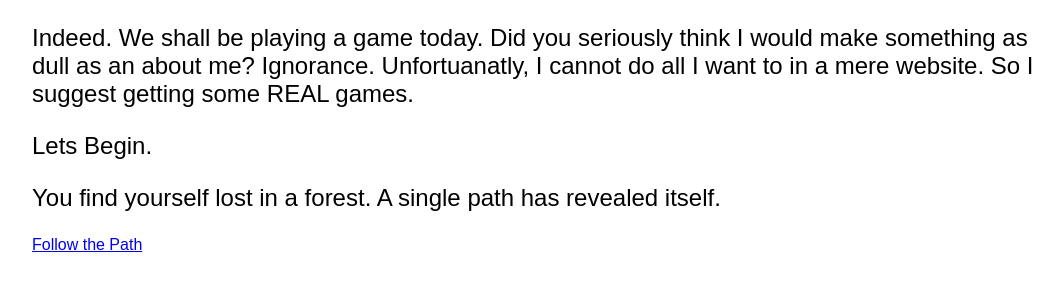
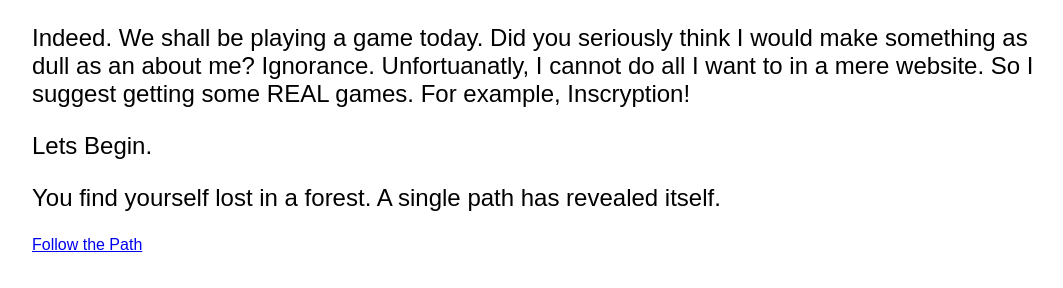
Before and after one commit to xvozi05378/XVOZI05378.github.io, a plain HTML site: page index.html in a window 1280 px wide. Shown: the part 96-384 px from the top of the page, without its empty margins (104-1167 px from the left). Drawn offline with Linux system fonts and the light colour scheme.

Commit message:
Update index.html

```diff
--- a/index.html
+++ b/index.html
@@ -4,7 +4,7 @@
   </head>
   <body>
     <h1>Hello. I hope you like games.</h1>
-    <p>Indeed. We shall be playing a game today. Did you seriously think I would make something as dull as an about me? Ignorance. Unfortuanatly, I cannot do all I want to in a mere website. So I suggest getting some REAL games.</p>
+    <p>Indeed. We shall be playing a game today. Did you seriously think I would make something as dull as an about me? Ignorance. Unfortuanatly, I cannot do all I want to in a mere website. So I suggest getting some REAL games. For example, Inscryption!</p>
     <p>Lets Begin.</p>
     <p></p>
     <p>You find yourself lost in a forest. A single path has revealed itself.</p>
```
